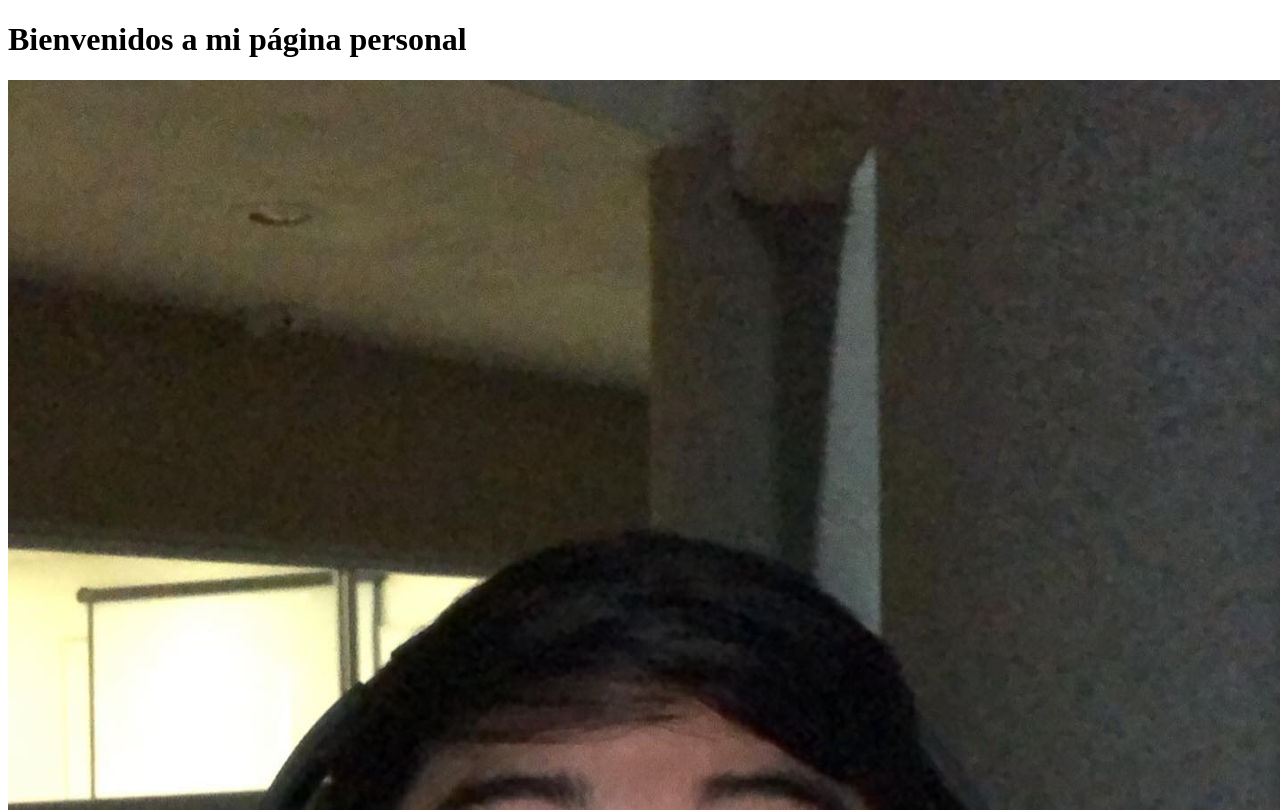
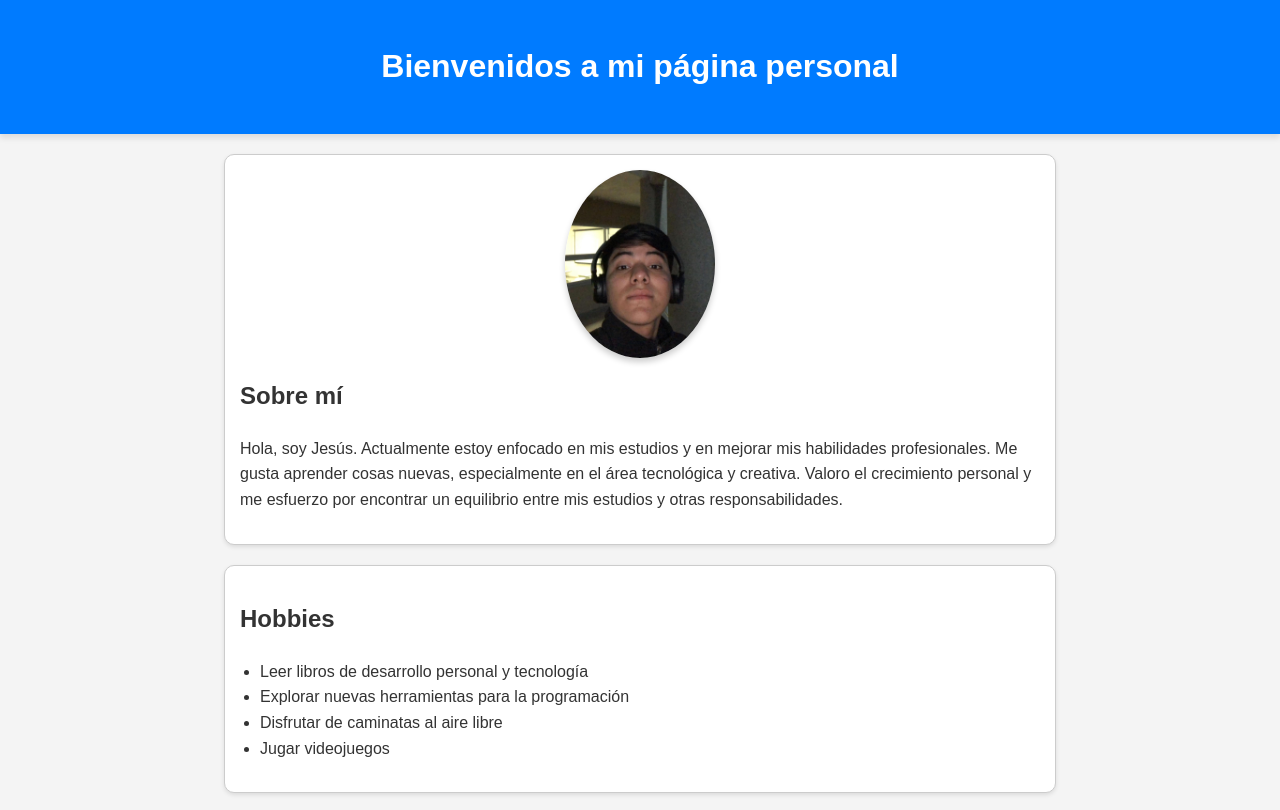
Before and after one commit to JesusGCastro/LandingGonzalezJesus, a plain HTML site: page index.html in a window 1280 px wide. Shown: the top 810 px of the page. Drawn offline with Linux system fonts and the light colour scheme.

Commit message:
Se agregaron estilos a la pagina

```diff
--- /dev/null
+++ b/css/style.css
@@ -0,0 +1,49 @@
+
+body {
+    font-family: Arial, sans-serif;
+    line-height: 1.6;
+    margin: 0;
+    padding: 0;
+    background-color: #f4f4f4;
+    color: #333;
+}
+
+header {
+    background: #007bff;
+    color: #fff;
+    padding: 20px 0;
+    text-align: center;
+    box-shadow: 0px 4px 6px rgba(0, 0, 0, 0.1);
+}
+
+section {
+    margin: 20px auto;
+    padding: 15px;
+    max-width: 800px;
+    background: #fff;
+    border: 1px solid #ccc;
+    border-radius: 10px;
+    box-shadow: 0px 2px 4px rgba(0, 0, 0, 0.1);
+}
+
+section img {
+    display: block;
+    margin: 0 auto 15px;
+    max-width: 150px;
+    border-radius: 50%;
+    box-shadow: 0px 4px 6px rgba(0, 0, 0, 0.2);
+}
+
+ul {
+    list-style-type: disc;
+    padding-left: 20px;
+}
+
+a {
+    color: #007bff;
+    text-decoration: none;
+}
+
+a:hover {
+    text-decoration: underline;
+}
--- a/index.html
+++ b/index.html
@@ -3,6 +3,7 @@
 <head>
     <meta charset="UTF-8">
     <meta name="viewport" content="width=device-width, initial-scale=1.0">
+    <link rel="stylesheet" href="css/style.css">
     <title>Landing Page - Jesús</title>
 </head>
 <body>
```
